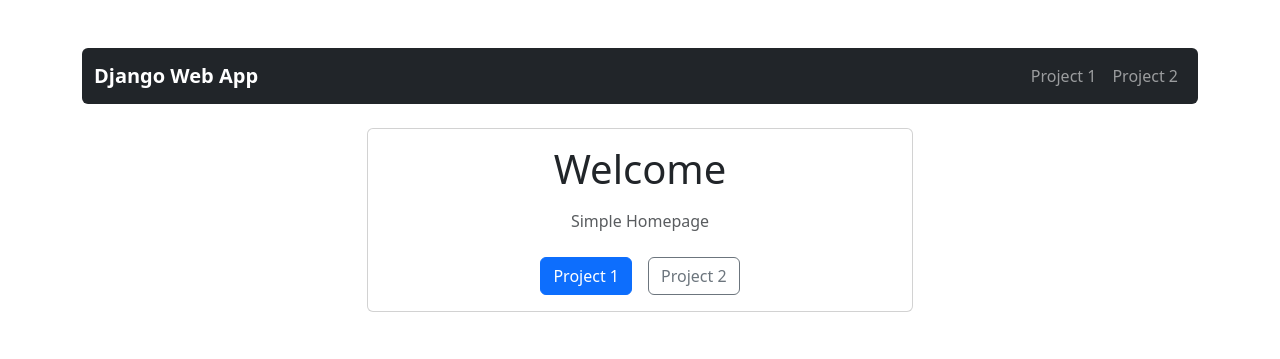
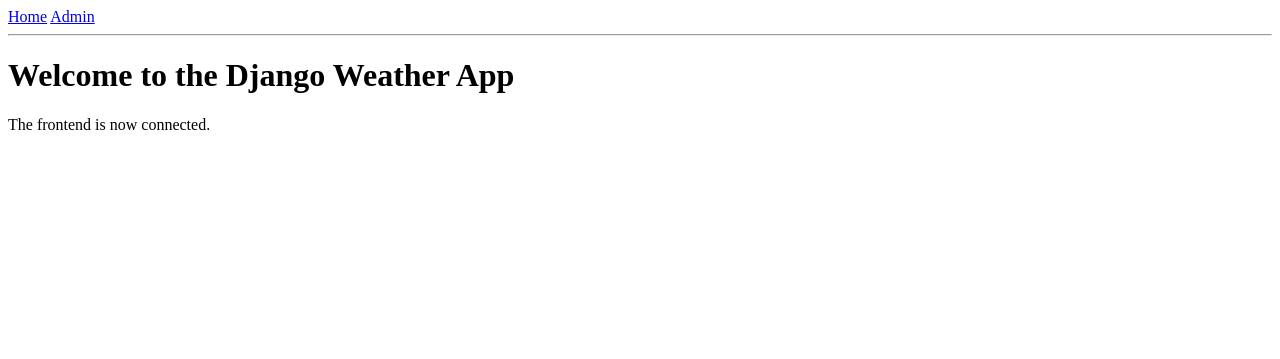
Before and after one commit to riberaleonardo/python_projects, a Django app: template project_djangodatawebapp/core/templates/core/home.html in a window 1280 px wide. Shown: the top 359 px of the page. Run offline with Django 5.2, Linux system fonts and the light colour scheme; the template is opened without the code that fills it, so the values that code supplies are empty.

Commit message:
closes #10, added home.html and base.html

```diff
--- a/project_djangodatawebapp/core/templates/core/base.html
+++ b/project_djangodatawebapp/core/templates/core/base.html
@@ -1,28 +1,19 @@
-{% load static %}
 <!DOCTYPE html>
 <html lang="en">
 <head>
     <meta charset="UTF-8">
     <meta name="viewport" content="width=device-width, initial-scale=1.0">
-    <title>{% block title %}My App{% endblock %}</title>
-
-    <!-- Bootstrap  -->
-    <link
-        href="https://cdn.jsdelivr.net/npm/bootstrap@5.3.3/dist/css/bootstrap.min.css"
-        rel="stylesheet"
-    >
-
-    <!-- Custom CSS -->
-    <link rel="stylesheet" href="{% static 'css/style.css' %}">
+    <title>Django Weather App</title>
 </head>
 <body>
+    <nav>
+        <a href="/">Home</a>
+        <a href="/admin/">Admin</a>
+    </nav>
 
-    <main class="py-5">
-        <div class="container">
-            {% block content %}{% endblock %}
-        </div>
-    </main>
+    <hr>
 
-    <script src="https://cdn.jsdelivr.net/npm/bootstrap@5.3.3/dist/js/bootstrap.bundle.min.js"></script>
+    {% block content %}
+    {% endblock %}
 </body>
 </html>
--- a/project_djangodatawebapp/core/templates/core/home.html
+++ b/project_djangodatawebapp/core/templates/core/home.html
@@ -1,48 +1,6 @@
-{% extends 'base.html' %}
-
-{% block title %}Home{% endblock %}
+{% extends "core/base.html" %}
 
 {% block content %}
-
-<!-- Navbar for homepage -->
-<nav class="navbar navbar-expand-lg navbar-dark bg-dark mb-4 rounded">
-    <div class="container-fluid">
-        <span class="navbar-brand fw-bold">Django Web App</span>
-
-        <button class="navbar-toggler" type="button" data-bs-toggle="collapse" data-bs-target="#homeNavbar">
-            <span class="navbar-toggler-icon"></span>
-        </button>
-
-        <div class="collapse navbar-collapse" id="homeNavbar">
-            <ul class="navbar-nav ms-auto">
-                <li class="nav-item">
-                    <a class="nav-link" href="#">Project 1</a>
-                </li>
-                <li class="nav-item">
-                    <a class="nav-link" href="#">Project 2</a>
-                </li>
-            </ul>
-        </div>
-    </div>
-</nav>
-
-<!-- Card -->
-<div class="row justify-content-center">
-    <div class="col-md-8 col-lg-6">
-        <div class="card home-card">
-            <div class="card-body text-center">
-                <h1 class="mb-3">Welcome</h1>
-                <p class="text-muted mb-4">
-                    Simple Homepage
-                </p>
-
-                <div class="d-flex justify-content-center gap-3 flex-wrap">
-                    <a href="#" class="btn btn-primary">Project 1</a>
-                    <a href="#" class="btn btn-outline-secondary">Project 2</a>
-                </div>
-            </div>
-        </div>
-    </div>
-</div>
-
+<h1>Welcome to the Django Weather App</h1>
+<p>The frontend is now connected.</p>
 {% endblock %}
```
Also changed, not shown: project_djangodatawebapp/db.sqlite3.
